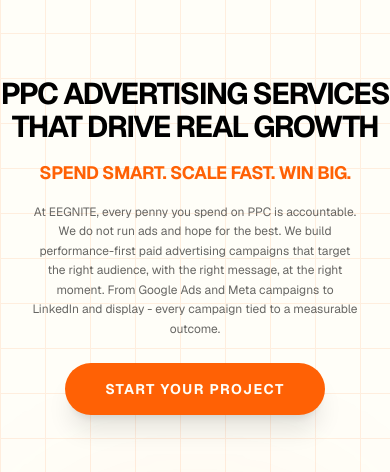
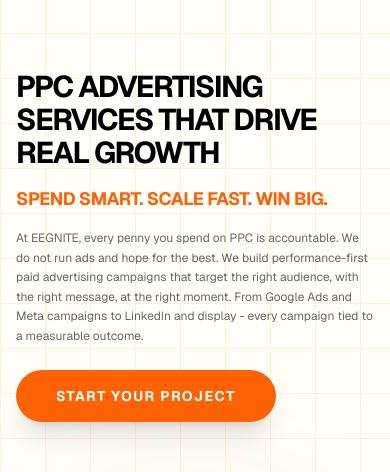
Before and after one commit to Ishaan-Gpt/eegnite-Final, a Next.js app: page /services/ppc in a window 390 px wide. Shown: the part 192-664 px from the top of the page. Built offline with nearby package versions, Linux system fonts and the light colour scheme; no server answers.

Commit message:
Standardize all PPC page headings to be left-aligned on mobile and center-aligned on desktop

```diff
--- a/src/components/page-content/PpcInteractive.tsx
+++ b/src/components/page-content/PpcInteractive.tsx
@@ -92,21 +92,21 @@
                 <div className="absolute bottom-[-100px] left-1/2 -translate-x-1/2 w-[300px] h-[300px] md:w-[800px] md:h-[800px] bg-gradient-to-t from-[#FF6105]/15 to-transparent rounded-full blur-[80px] md:blur-[120px]" />
             </div>
 
-            <div className="max-w-6xl mx-auto w-full text-center relative z-10 flex flex-col items-center">
-                <motion.div initial={{ opacity: 0, y: 30 }} animate={{ opacity: 1, y: 0 }} transition={{ duration: 0.8 }}>
-                    <h1 className="text-3xl md:text-5xl lg:text-6xl xl:text-7xl font-bold uppercase tracking-tighter leading-[1.1] mb-4 md:mb-6 text-black max-w-[1200px] mx-auto px-4 whitespace-nowrap md:whitespace-normal">
-                        PPC ADVERTISING SERVICES <br /> THAT DRIVE REAL GROWTH
+            <div className="max-w-6xl mx-auto w-full text-left md:text-center relative z-10 flex flex-col items-start md:items-center">
+                <motion.div initial={{ opacity: 0, y: 30 }} animate={{ opacity: 1, y: 0 }} transition={{ duration: 0.8 }} className="w-full">
+                    <h1 className="text-3xl md:text-5xl lg:text-6xl xl:text-7xl font-bold uppercase tracking-tighter leading-[1.1] mb-4 md:mb-6 text-black max-w-[1200px] md:mx-auto">
+                        PPC ADVERTISING SERVICES <br className="hidden md:block" /> THAT DRIVE REAL GROWTH
                     </h1>
                 </motion.div>
 
-                <motion.div initial={{ opacity: 0, y: 20 }} animate={{ opacity: 1, y: 0 }} transition={{ duration: 0.8, delay: 0.2 }} className="mb-4 md:mb-12">
+                <motion.div initial={{ opacity: 0, y: 20 }} animate={{ opacity: 1, y: 0 }} transition={{ duration: 0.8, delay: 0.2 }} className="mb-4 md:mb-12 w-full">
                     <h2 className="text-lg md:text-4xl lg:text-5xl font-bold text-[#FF6105] uppercase tracking-tight">
                         SPEND SMART. SCALE FAST. WIN BIG.
                     </h2>
                 </motion.div>
 
-                <motion.div initial={{ opacity: 0, y: 20 }} animate={{ opacity: 1, y: 0 }} transition={{ duration: 0.8, delay: 0.3 }}>
-                    <p className="text-xs md:text-base lg:text-lg text-black/60 font-normal leading-relaxed max-w-3xl mx-auto mb-6 md:mb-10 px-4">
+                <motion.div initial={{ opacity: 0, y: 20 }} animate={{ opacity: 1, y: 0 }} transition={{ duration: 0.8, delay: 0.3 }} className="w-full">
+                    <p className="text-xs md:text-base lg:text-lg text-black/60 font-normal leading-relaxed max-w-3xl md:mx-auto mb-6 md:mb-10">
                         At EEGNITE, every penny you spend on PPC is accountable. We do not run ads and hope for the best. We build performance-first paid advertising campaigns that target the right audience, with the right message, at the right moment. From Google Ads and Meta campaigns to LinkedIn and display - every campaign tied to a measurable outcome.
                     </p>
                 </motion.div>
@@ -218,7 +218,7 @@
                     whileInView={{ opacity: 1, y: 0 }}
                     viewport={{ once: true }}
                     transition={{ duration: 0.8 }}
-                    className="max-w-3xl mb-12 md:mb-16 md:mx-auto md:text-center"
+                    className="max-w-3xl mb-12 md:mb-16 text-left md:text-center md:mx-auto"
                 >
                     <h2 className="text-3xl md:text-6xl font-bold uppercase tracking-tight text-black mb-6">
                         RESULTS-DRIVEN PPC ADVERTISING. <span className="text-[#FF6105]">FOCUSED ON REVENUE GROWTH</span>
@@ -285,8 +285,8 @@
         <section ref={targetRef} className="relative h-[200vh] md:h-[250vh] bg-white text-black">
             <div className="sticky top-0 flex h-[85vh] md:h-screen items-center overflow-hidden">
                 <div className="absolute inset-0 opacity-10 bg-[linear-gradient(to_right,#00000020_1px,transparent_1px),linear-gradient(to_bottom,#00000020_1px,transparent_1px)] bg-[size:32px_32px]" />
-                <div className="absolute top-16 md:top-24 left-0 w-full z-20 text-center">
-                    <div className="max-w-4xl mx-auto px-6">
+                <div className="absolute top-16 md:top-24 left-0 w-full z-20 text-left md:text-center">
+                    <div className="max-w-4xl md:mx-auto px-6">
                         <h2 className="text-[5.5vw] sm:text-3xl md:text-6xl font-bold uppercase tracking-tight text-black leading-tight">
                             <span className="block whitespace-nowrap">OUR PERFORMANCE-FOCUSED</span>
                             <span className="block text-[#FF6105] whitespace-nowrap">PPC ADVERTISING PROCESS</span>
@@ -414,9 +414,9 @@
     return (
         <section ref={targetRef} className="relative h-[150vh] md:h-[300vh] bg-white text-black">
             <div className="sticky top-0 flex flex-col justify-center h-[75vh] md:h-screen overflow-hidden">
-                <div className="absolute top-28 md:top-32 left-0 w-full z-20">
+                <div className="absolute top-28 md:top-32 left-0 w-full z-20 text-left md:text-center">
                     <div className="max-w-[1400px] mx-auto px-6">
-                        <h2 className="text-3xl md:text-6xl font-bold uppercase tracking-tighter leading-none whitespace-nowrap">
+                        <h2 className="text-3xl md:text-6xl font-bold uppercase tracking-tighter leading-none md:mx-auto">
                             Why <span className="text-[#FF6105]">India</span> Chooses Us
                         </h2>
                     </div>
--- a/src/components/page-content/PpcPageContent.tsx
+++ b/src/components/page-content/PpcPageContent.tsx
@@ -66,8 +66,8 @@
 
     return (
         <section className="py-20 md:py-32 bg-white overflow-hidden">
-            <div className="max-w-[1400px] mx-auto px-6 mb-12 md:mb-16">
-                <h2 className="text-3xl md:text-6xl font-bold uppercase tracking-tight text-black mb-4">
+            <div className="max-w-[1400px] mx-auto px-6 mb-12 md:mb-16 text-left md:text-center">
+                <h2 className="text-3xl md:text-6xl font-bold uppercase tracking-tight text-black mb-4 md:mx-auto">
                     Tools & Platforms <br /><span className="text-[#FF6105]">Powering Our PPC Campaigns</span>
                 </h2>
             </div>
@@ -220,7 +220,7 @@
 
                 <section className="py-16 md:py-32 bg-white px-4 md:px-6 border-t border-black/5">
                     <div className="max-w-4xl mx-auto">
-                        <h2 className="text-3xl md:text-6xl font-bold uppercase tracking-tight text-left mb-8 md:mb-16 text-black">
+                        <h2 className="text-3xl md:text-6xl font-bold uppercase tracking-tight text-left md:text-center mb-8 md:mb-16 text-black">
                             YOUR QUESTIONS. <span className="text-[#FF6105]">STRAIGHT ANSWERS.</span>
                         </h2>
                         <div className="space-y-3 md:space-y-4">
```
